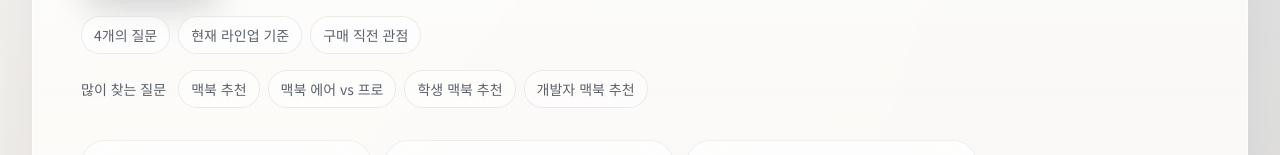
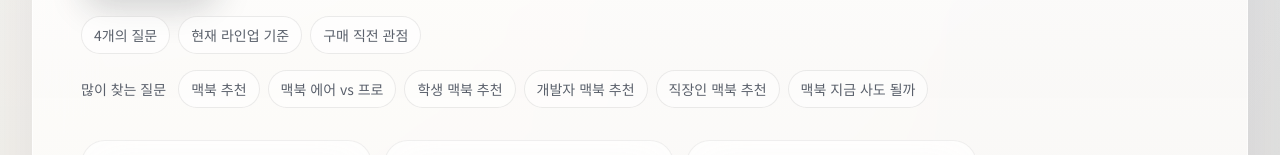
Before and after one commit to hallakies/notebook-atelier, a Next.js app: page / in a window 1280 px wide. Shown: the part 513-668 px from the top of the page. Built offline with nearby package versions, Linux system fonts and the light colour scheme; no server answers.

Commit message:
Expose new buyer topics and add community playbook

```diff
--- a/src/app/page.tsx
+++ b/src/app/page.tsx
@@ -59,6 +59,7 @@
 
 const guideHighlights = buyingGuides.filter((guide) =>
   [
+    "best-first-macbook",
     "best-macbook-for-students",
     "best-macbook-for-developers",
     "macbook-air-vs-pro",
@@ -104,6 +105,14 @@
   {
     label: "맥북 지금 사도 될까",
     href: "/buying-guides/should-i-buy-a-macbook-now",
+  },
+  {
+    label: "처음 사는 맥북",
+    href: "/buying-guides/best-first-macbook",
+  },
+  {
+    label: "맥북 에어 13 vs 15",
+    href: "/buying-guides/macbook-air-13-vs-15",
   },
 ];
 
@@ -210,7 +219,7 @@
 
               <div className="mt-4 flex flex-wrap items-center gap-2 text-sm text-[var(--muted)]">
                 <span className="mr-1">많이 찾는 질문</span>
-                {popularSearchLinks.slice(0, 4).map((item) => (
+                {popularSearchLinks.slice(0, 6).map((item) => (
                   <Link
                     key={item.href}
                     href={item.href}
```
Also changed, not shown: 1 other file (tests, documents, lock files or other folders).
